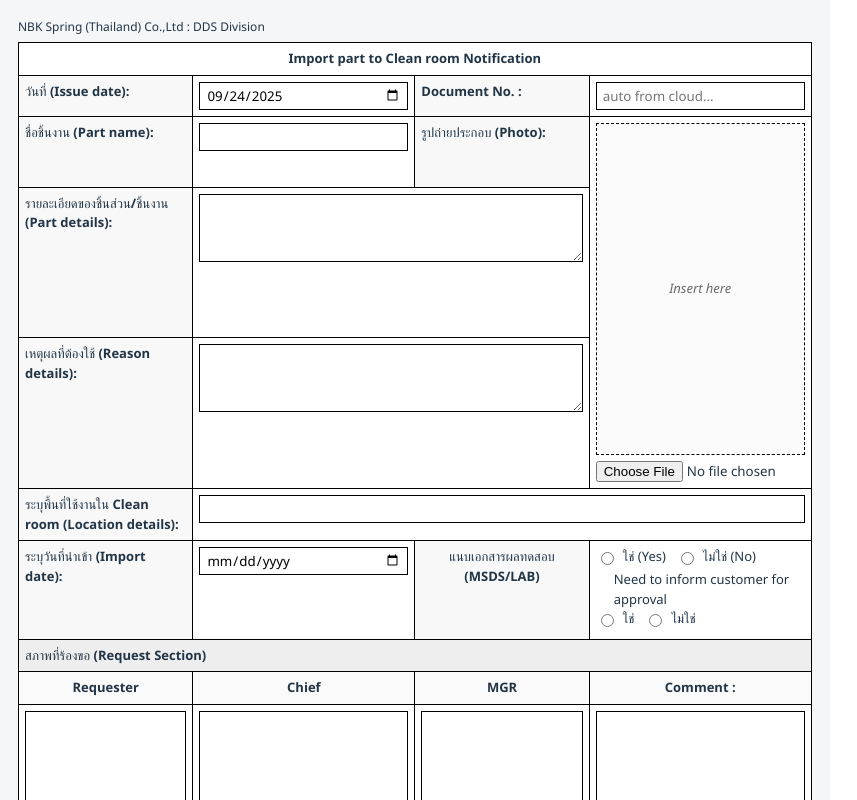
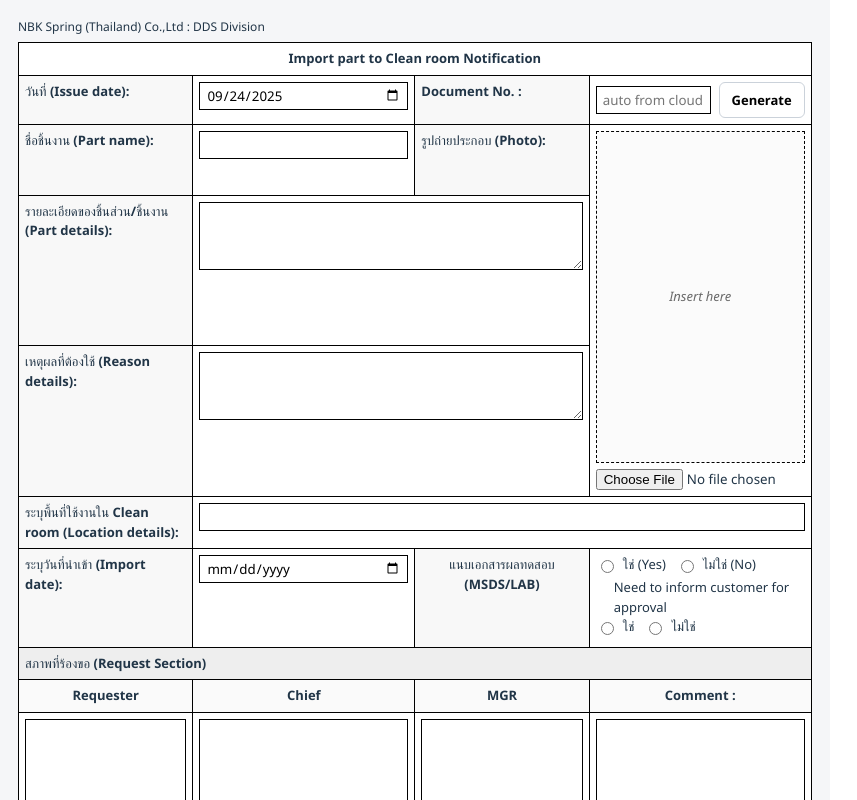
Before and after one commit to EikPhaibun/cleanroom-form, a React (Vite) app: page / in a window 1280 px wide. Shown: the top 800 px of the page, without its empty margins (0-857 px from the left). Built offline with nearby package versions, Linux system fonts and the light colour scheme.

Commit message:
feat: use PI as master key; SN fallback

```diff
--- a/src/CleanRoomFullForm.jsx
+++ b/src/CleanRoomFullForm.jsx
@@ -3,6 +3,7 @@ import { db, ensureAnonSignIn } from "./firebaseClient";
 import {
   doc, getDoc, setDoc, runTransaction, serverTimestamp
 } from "firebase/firestore";
+import DocNoField from "./DocNoField"; // <<-- เพิ่มบรรทัดนี้
 
 /* ========== Utils ========== */
 function todayISO() {
@@ -156,6 +157,17 @@ export default function CleanRoomFullForm() {
   const [issueDate, setIssueDate] = useState(() => todayISO());
   const [docNo, setDocNo]       = useState("");
 
+  const [isGen, setIsGen] = useState(false);
+  const generateDocNo = async () => {
+    try {
+      setIsGen(true);
+      const newDoc = await getNextDocNoCloud(issueDate || todayISO());
+      setDocNo(newDoc);
+    } finally {
+      setIsGen(false);
+    }
+  };
+
   const [partName, setPartName]             = useState("");
   const [partDetails, setPartDetails]       = useState("");
   const [reasonDetails, setReasonDetails]   = useState("");
@@ -210,7 +222,7 @@ export default function CleanRoomFullForm() {
   }, []);
   useFormDraft(keyId, formState, restore);
 
-  // initial load + migration (กันพลาดทุกกรณี)
+  // initial load + migration (กันพลาดทุกกรณี) + auto-generate docNo เมื่อเป็นเอกสารใหม่
   useEffect(() => {
     let cancelled = false;
     async function boot() {
@@ -244,8 +256,8 @@ export default function CleanRoomFullForm() {
       if (data) {
         restore(data);
       } else {
-        const newDoc = await getNextDocNoCloud(issueDate || todayISO());
-        if (!cancelled) setDocNo(newDoc);
+        // อินสแตนซ์ใหม่ -> ขอเลขเอกสารมาโชว์เลย
+        await generateDocNo();
       }
     }
     boot();
@@ -256,7 +268,10 @@ export default function CleanRoomFullForm() {
     if (!keyId) { alert("ไม่พบ PI/SN ใน URL"); return; }
     await ensureAnonSignIn();
     let finalDocNo = docNo;
-    if (!finalDocNo) { finalDocNo = await getNextDocNoCloud(issueDate || todayISO()); setDocNo(finalDocNo); }
+    if (!finalDocNo) {
+      finalDocNo = await getNextDocNoCloud(issueDate || todayISO());
+      setDocNo(finalDocNo);
+    }
     const payload = {
       keyId, PI: pi || null, SN: sn || null,
       issueDate, docNo: finalDocNo, partName, partDetails, reasonDetails, locationDetails, importDate,
@@ -293,7 +308,15 @@ export default function CleanRoomFullForm() {
             <td className="label">วันที่ (Issue date):</td>
             <td><input className="inp" type="date" value={issueDate} onChange={e=>setIssueDate(e.target.value)}/></td>
             <td className="label">Document No. :</td>
-            <td><input className="inp" type="text" value={docNo} onChange={e=>setDocNo(e.target.value)} placeholder="auto from cloud..."/></td>
+            <td>
+              {/* ใช้คอมโพเนนต์ช่องเลข + ปุ่ม Generate */}
+              <DocNoField
+                value={docNo}
+                onChange={setDocNo}
+                onGenerate={generateDocNo}
+                loading={isGen}
+              />
+            </td>
           </tr>
 
           <tr>
--- /dev/null
+++ b/src/DocNoField.jsx
@@ -0,0 +1,24 @@
+import React from "react";
+
+export default function DocNoField({ value, onChange, onGenerate, loading }) {
+  return (
+    <div style={{ display: "flex", gap: 8, alignItems: "center" }}>
+      <input
+        className="inp"
+        type="text"
+        value={value}
+        placeholder="auto from cloud..."
+        onChange={(e) => onChange?.(e.target.value)}
+      />
+      <button
+        type="button"
+        className="btn"
+        onClick={onGenerate}
+        disabled={loading}
+        title="ขอเลขเอกสารอัตโนมัติ"
+      >
+        {loading ? "..." : "Generate"}
+      </button>
+    </div>
+  );
+}
```
